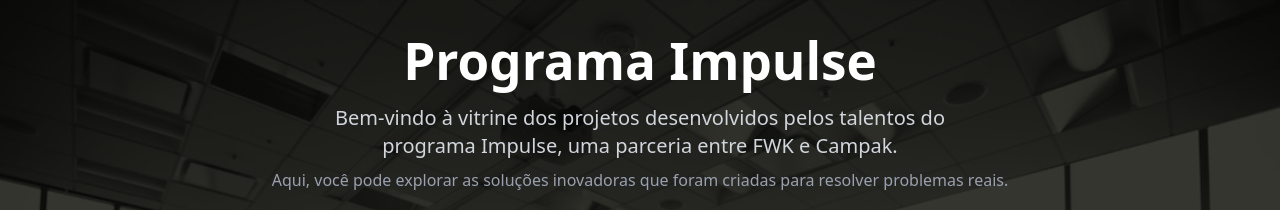
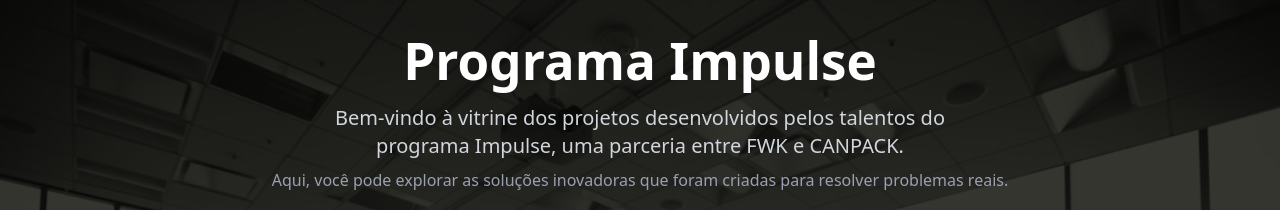
Before and after one commit to elenndev/Impulse-Portfolio, a React (Vite) app: page / in a window 1280 px wide. Shown: the top 210 px of the page. Built offline with nearby package versions, Linux system fonts and the light colour scheme; no server answers.

Commit message:
pdate: fix canpack name

```diff
--- a/src/pages/Homepage.tsx
+++ b/src/pages/Homepage.tsx
@@ -7,7 +7,7 @@
       <section className="flex flex-col items-center w-full">
         <h1 id='homepageTitle' className="text-5xl font-bold text-destaque-amarelo">Programa Impulse</h1>
         <p className="homepage-subtitle mt-4 text-xl text-center max-w-2xl text-gray-300">
-          Bem-vindo à vitrine dos projetos desenvolvidos pelos talentos do programa Impulse, uma parceria entre FWK e Campak.
+          Bem-vindo à vitrine dos projetos desenvolvidos pelos talentos do programa Impulse, uma parceria entre FWK e CANPACK.
         </p>
         <p className="homepage-subtitle mt-2 text-md text-gray-400 text-center">Aqui, você pode explorar as soluções inovadoras que foram criadas para resolver problemas reais.</p>
         <Link to="/grupos"
```
